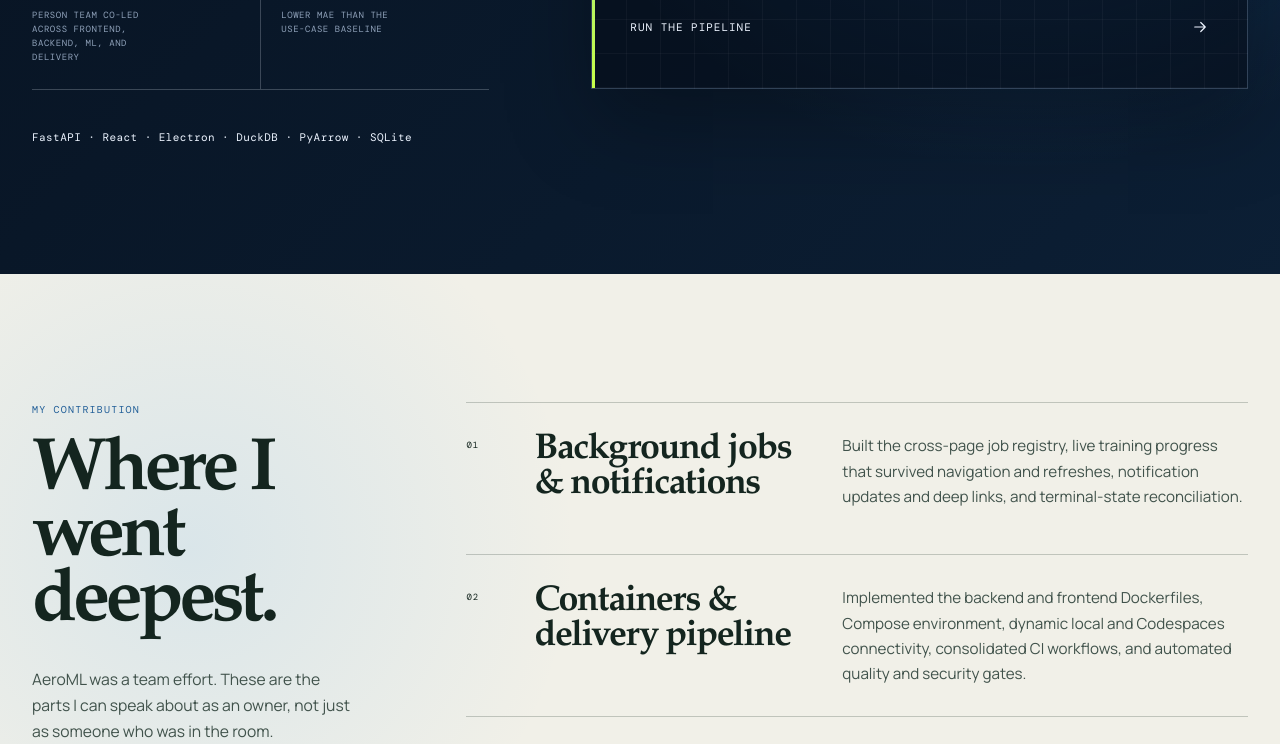
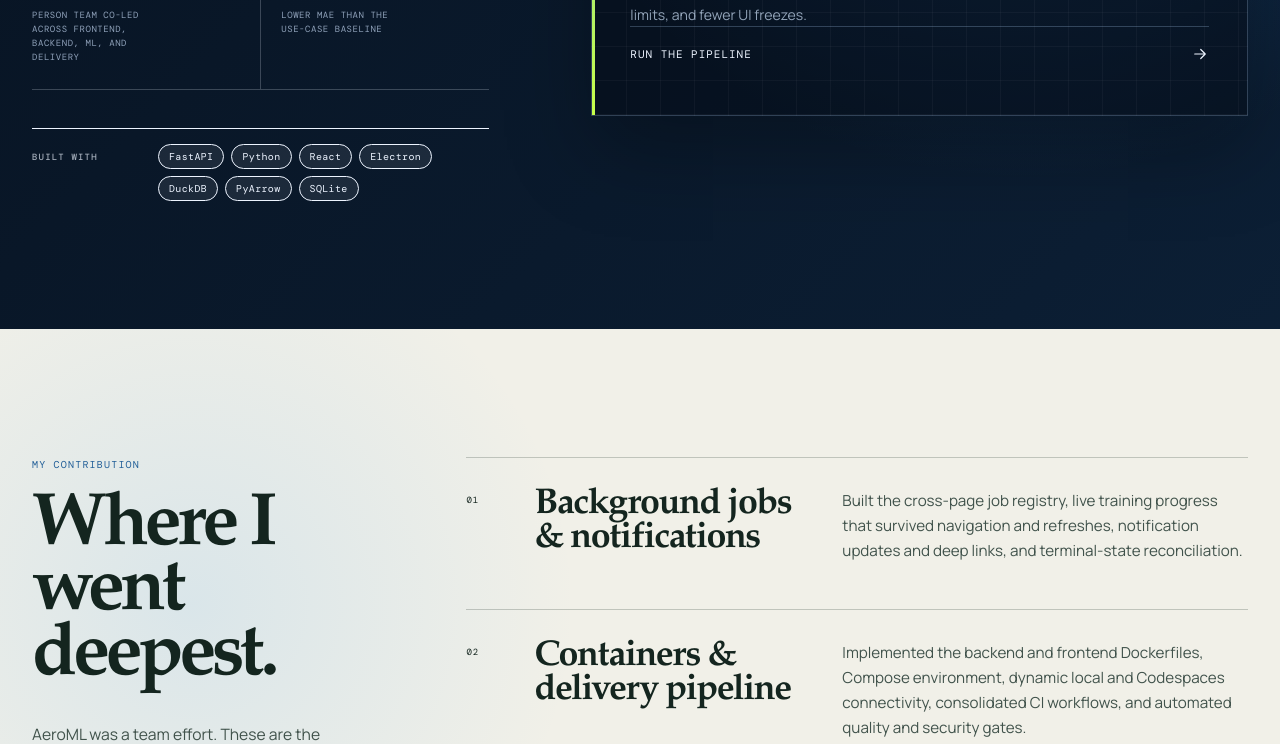
Before and after one commit to Pluhs/Portfolio, a React (Vite) app: page / in a window 1280 px wide. Shown: the part 1580-2324 px from the top of the page. Built offline with nearby package versions, Linux system fonts and the light colour scheme; a web font is replaced by a local one.

Commit message:
Emphasize project and experience stacks

```diff
--- a/src/App.tsx
+++ b/src/App.tsx
@@ -174,6 +174,25 @@
   )
 }
 
+function TechStack({
+  items,
+  label = 'Built with',
+  compact = false,
+}: {
+  items: string[]
+  label?: string
+  compact?: boolean
+}) {
+  return (
+    <div className={compact ? 'stack-ledger stack-ledger--compact' : 'stack-ledger'}>
+      <span className="stack-ledger__label">{label}</span>
+      <ul aria-label={`${label}: ${items.join(', ')}`}>
+        {items.map((item) => <li key={item}>{item}</li>)}
+      </ul>
+    </div>
+  )
+}
+
 function QueueVisual({ crashed }: { crashed: boolean }) {
   return (
     <div className={crashed ? 'queue-visual is-crashed' : 'queue-visual'} aria-hidden="true">
@@ -261,7 +280,7 @@
           <strong>874</strong>
           <span>jobs / sec median locally<br />76,000 jobs · 16 workers</span>
         </p>
-        <p className="project__stack">Spring Boot · PostgreSQL · TypeScript · React · SSE</p>
+        <TechStack items={['Spring Boot', 'PostgreSQL', 'TypeScript', 'React', 'SSE']} />
         <div className="project__links">
           <a href="https://asyncra.vercel.app" target="_blank" rel="noreferrer">
             Open the live console <ExternalArrow />
@@ -346,7 +365,7 @@
             preprocessing, and evaluation changes only ship when held-out results justify them.
           </p>
         </div>
-        <p className="project__stack">Electron · React · Spring Boot · PostgreSQL · Python · XGBoost · LightGBM · CatBoost</p>
+        <TechStack items={['Electron', 'React', 'Spring Boot', 'PostgreSQL', 'Python', 'XGBoost', 'LightGBM', 'CatBoost']} />
         <div className="project__links">
           <a href="https://github.com/Pluhs/AtlasML" target="_blank" rel="noreferrer">
             Follow the independent build <ExternalArrow />
@@ -380,7 +399,10 @@
             to explore the SGTV world. Product scope and technology choices are being validated now.
           </p>
         </div>
-        <p className="project__stack">Product direction · Cloud architecture · Video streaming · Full-stack delivery</p>
+        <TechStack
+          label="System scope"
+          items={['Product direction', 'Cloud architecture', 'Video streaming', 'Full-stack delivery']}
+        />
       </div>
       <div className="sgtv-visual reveal" aria-label="Secret Garden TV character and app direction">
         <div className="sgtv-portal">
@@ -556,7 +578,7 @@
             <p><strong>10+</strong><span>person team co-led across frontend, backend, ML, and delivery</span></p>
             <p><strong>38.2%</strong><span>lower MAE than the use-case baseline</span></p>
           </div>
-          <p className="project__stack">FastAPI · React · Electron · DuckDB · PyArrow · SQLite</p>
+          <TechStack items={['FastAPI', 'Python', 'React', 'Electron', 'DuckDB', 'PyArrow', 'SQLite']} />
         </div>
         <AeroPipeline />
       </div>
@@ -570,19 +592,19 @@
     name: 'ConUMaps',
     label: 'Mobile campus companion · extended team capstone',
     description: 'An Expo mobile app that connects outdoor directions, indoor pathfinding, Concordia shuttle data, Google Calendar, and a multi-stop smart planner. After the course project, I continued the repo with a feature-domain refactor, routing improvements, stronger tests, and a more reliable local setup.',
-    stack: 'React Native · Expo · Flask · Mapbox · Google Calendar',
+    stack: ['React Native', 'Expo', 'Flask', 'Mapbox', 'Google Calendar'],
   },
   {
     name: 'SEED',
     label: 'AI job-search operating system · formerly MapleLaunch · paused',
     description: 'A web-first system for multi-source job discovery, transparent fit scoring, resume and application-packet workflows, and end-to-end application tracking. Its architecture combines a Next.js product surface, Spring control plane, Supabase state, and a durable Python ingestion worker for normalization and deduplication.',
-    stack: 'Next.js · Spring Boot · Supabase · Python · Electron',
+    stack: ['Next.js', 'Spring Boot', 'Supabase', 'Python', 'Electron'],
   },
   {
     name: 'YTtoMedia',
     label: 'Packaged cross-platform desktop utility',
     description: 'A privacy-conscious YouTube audio and video downloader with real format probing, a concurrent download queue, progress reporting, recent files, and extractor updates. The macOS and Windows builds bundle their own yt-dlp and media runtimes so the app works without a developer environment.',
-    stack: 'Electron · Node.js · yt-dlp · FFmpeg · GitHub Actions',
+    stack: ['Electron', 'Node.js', 'yt-dlp', 'FFmpeg', 'GitHub Actions'],
   },
 ]
 
@@ -602,7 +624,7 @@
               <div className="more-projects__details">
                 <strong>{project.label}</strong>
                 <p>{project.description}</p>
-                <small>{project.stack}</small>
+                <TechStack items={project.stack} compact />
               </div>
             </article>
           ))}
@@ -636,6 +658,7 @@
         role: 'Software Engineer & Technical Lead',
         context: 'Volunteer · SGTV digital platform',
         detail: 'Leading the product from stakeholder requirements and system architecture through frontend flows, backend services, APIs, authentication, media delivery, cloud infrastructure, and CI/CD.',
+        stack: ['Cloud architecture', 'Video streaming', 'APIs', 'Authentication', 'CI/CD'],
       },
     ],
   },
@@ -651,6 +674,7 @@
         context: 'AeroML industry capstone',
         detail: 'Co-led a 10+ person team building a local-first AutoML desktop platform for internal aerospace-manufacturing workflows.',
         impact: '38.2% lower MAE than the internal baseline · model development reduced from weeks to minutes',
+        stack: ['Python', 'FastAPI', 'React', 'Electron', 'DuckDB', 'PyArrow'],
       },
     ],
   },
@@ -665,12 +689,14 @@
         role: 'Software Developer Intern',
         context: 'Python backend · Linux',
         detail: 'Built backend tools and integrated Mend REST APIs for dependency, vulnerability, and compliance workflows; improved performance through profiling, concurrency, and thread pools.',
+        stack: ['Python', 'Linux', 'REST APIs', 'Concurrency', 'Mend'],
       },
       {
         years: 'Sep 2023 — Dec 2023',
         role: 'Software Developer Intern',
         context: 'Java and Node.js services',
         detail: 'Developed backend services with Spring Boot, Node.js, MongoDB, REST APIs, and Docker while supporting Azure deployments and improving Git and CI/CD workflows.',
+        stack: ['Spring Boot', 'Node.js', 'MongoDB', 'Docker', 'Azure'],
       },
     ],
   },
@@ -708,6 +734,7 @@
                     <div className="position-row__story">
                       <p>{position.detail}</p>
                       {'impact' in position && position.impact && <strong>{position.impact}</strong>}
+                      <TechStack items={position.stack} label="Stack used" compact />
                     </div>
                   </div>
                 ))}
--- a/src/styles.css
+++ b/src/styles.css
@@ -625,6 +625,79 @@
   letter-spacing: 0.04em;
 }
 
+.stack-ledger {
+  max-width: 680px;
+  margin-top: 38px;
+  padding-top: 15px;
+  border-top: 1px solid currentColor;
+  display: grid;
+  grid-template-columns: 112px 1fr;
+  align-items: start;
+  gap: 14px;
+}
+
+.stack-ledger__label {
+  padding-top: 7px;
+  font-family: var(--mono);
+  font-size: 9px;
+  font-weight: 500;
+  line-height: 1.35;
+  letter-spacing: 0.13em;
+  text-transform: uppercase;
+  opacity: 0.68;
+}
+
+.stack-ledger ul {
+  margin: 0;
+  padding: 0;
+  display: flex;
+  flex-wrap: wrap;
+  gap: 7px;
+  list-style: none;
+}
+
+.stack-ledger li {
+  padding: 7px 10px 6px;
+  border: 1px solid currentColor;
+  border-radius: 999px;
+  font-family: var(--mono);
+  font-size: 10px;
+  line-height: 1;
+  letter-spacing: 0.035em;
+  white-space: nowrap;
+  background: rgba(255, 255, 255, 0.08);
+  transition: color 180ms ease, background 180ms ease, transform 180ms ease;
+}
+
+.stack-ledger li:hover {
+  color: var(--paper);
+  background: var(--ink);
+  transform: translateY(-2px);
+}
+
+.project--asyncra .stack-ledger li:hover,
+.more-projects .stack-ledger li:hover {
+  color: var(--ink);
+  background: var(--lime);
+}
+
+.stack-ledger--compact {
+  margin-top: 17px;
+  padding-top: 12px;
+  grid-template-columns: 82px 1fr;
+  gap: 10px;
+}
+
+.stack-ledger--compact .stack-ledger__label {
+  padding-top: 5px;
+  font-size: 8px;
+}
+
+.stack-ledger--compact li {
+  padding: 5px 8px;
+  font-size: 8px;
+}
+
 .project__links a,
 .project__links button {
   padding: 0;
@@ -1577,6 +1650,36 @@
   line-height: 1.6;
   letter-spacing: 0.06em;
   text-transform: uppercase;
+}
+
+.position-row__story .stack-ledger {
+  color: var(--ink);
+}
+
+.position-row__story .stack-ledger__label {
+  color: var(--ink-soft);
+}
+
+.position-row__story .stack-ledger li {
+  border-color: rgba(20, 37, 31, 0.28);
+  background: rgba(255, 254, 247, 0.5);
+}
+
+.more-projects__details .stack-ledger {
+  color: var(--paper);
+}
+
+@media (max-width: 620px) {
+  .stack-ledger,
+  .stack-ledger--compact {
+    grid-template-columns: 1fr;
+    gap: 9px;
+  }
+
+  .stack-ledger__label,
+  .stack-ledger--compact .stack-ledger__label {
+    padding-top: 0;
+  }
 }
 
 .position-row time {
```
